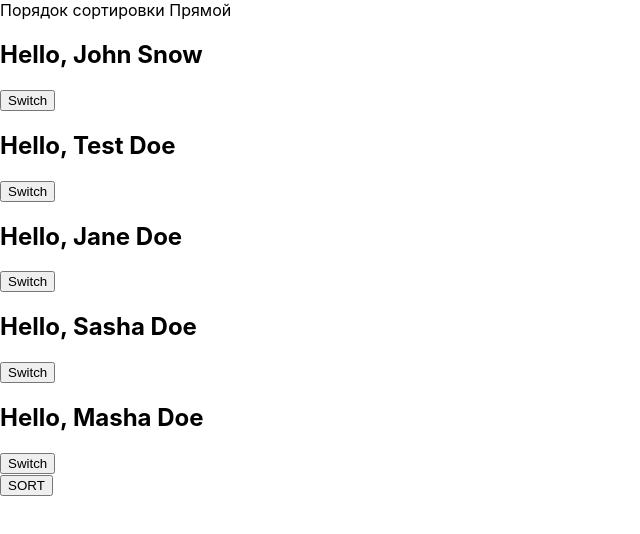
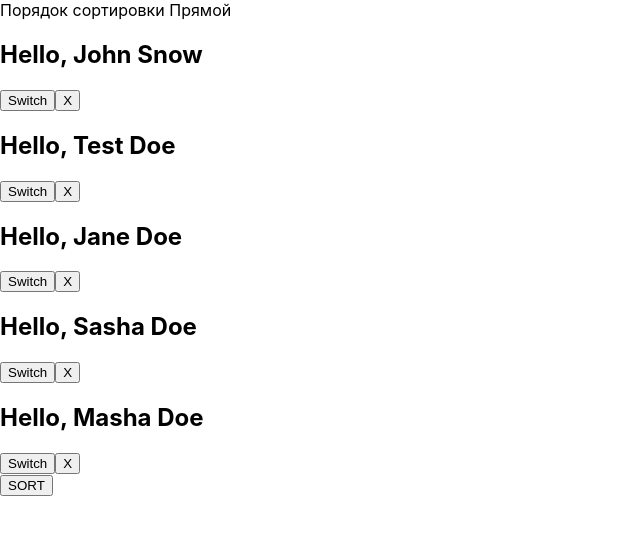
Before and after one commit to fccourses/fe-react-app, a React (Create React App) app: page / in a window 1280 px wide. Shown: the top 534 px of the page, without its empty margins (0-640 px from the left). Built offline with nearby package versions, Linux system fonts and the light colour scheme.

Commit message:
Add task solution

```diff
--- a/src/components/Aloha/index.jsx
+++ b/src/components/Aloha/index.jsx
@@ -15,9 +15,14 @@ class Aloha extends Component {
     });
   };
 
+  deleteHandler = () => {
+    const { deleteUser, id } = this.props;
+    deleteUser(id);
+  };
+
   render() {
+    const { isGreeting } = this.state;
     const { name } = this.props;
-    const { isGreeting } = this.state;
     if (!isGreeting) {
       return <h1>ПОКА {name}</h1>;
     }
@@ -28,6 +33,7 @@ class Aloha extends Component {
           {isGreeting ? 'Hello' : 'Goodbye'}, {name}
         </h1>
         <button onClick={this.switchState}>Switch</button>
+        <button onClick={this.deleteHandler}>X</button>
       </>
     );
   }
--- a/src/components/AlohaDashboard/index.jsx
+++ b/src/components/AlohaDashboard/index.jsx
@@ -35,6 +35,13 @@ class AlohaDashboard extends Component {
     };
   }
 
+  deleteUser = (userId) => {
+    const { users } = this.state;
+    this.setState({
+      users: users.filter((user) => user.id !== userId),
+    });
+  };
+
   setUsers = (users) =>
     this.setState({
       users,
@@ -45,7 +52,11 @@ class AlohaDashboard extends Component {
 
     return (
       <>
-        <SortedAlohaList users={users} setUsers={this.setUsers} />
+        <SortedAlohaList
+          users={users}
+          setUsers={this.setUsers}
+          deleteUser={this.deleteUser}
+        />
       </>
     );
   }
--- a/src/components/AlohaList/index.jsx
+++ b/src/components/AlohaList/index.jsx
@@ -2,8 +2,14 @@ import React from 'react';
 import Aloha from '../Aloha';
 
 function AlohaList(props) {
+  const { deleteUser } = props;
   const mapAloha = ({ firstName, lastName, id }) => (
-    <Aloha key={id} id={id} name={`${firstName} ${lastName}`} />
+    <Aloha
+      key={id}
+      id={id}
+      name={`${firstName} ${lastName}`}
+      deleteUser={deleteUser}
+    />
   );
 
   const { users } = props;
--- a/src/components/SortedAlohaList/index.jsx
+++ b/src/components/SortedAlohaList/index.jsx
@@ -8,6 +8,7 @@ class SortedAlohaList extends Component {
       isDirectSort: true,
     };
   }
+
   sortUsers = () => {
     const { isDirectSort } = this.state;
     const { users, setUsers } = this.props;
@@ -25,12 +26,12 @@ class SortedAlohaList extends Component {
 
   render() {
     const { isDirectSort } = this.state;
-    const { users } = this.props;
+    const { users, deleteUser } = this.props;
 
     return (
       <>
         <span>Порядок сортировки {isDirectSort ? 'Прямой' : 'Реверс'}</span>
-        <AlohaList users={users} />
+        <AlohaList users={users} deleteUser={deleteUser} />
         <button onClick={this.sortUsers}>SORT</button>
       </>
     );
```
